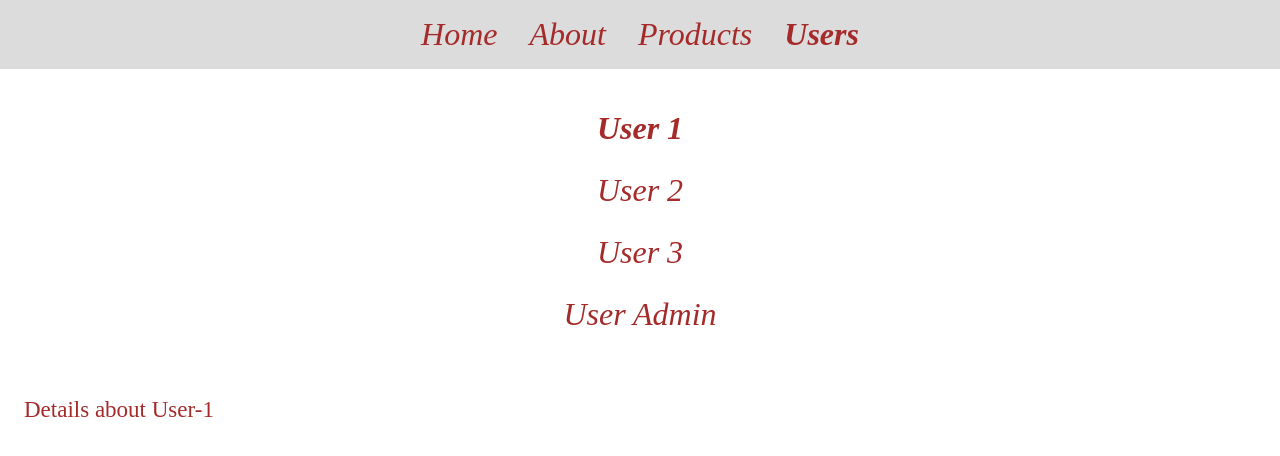
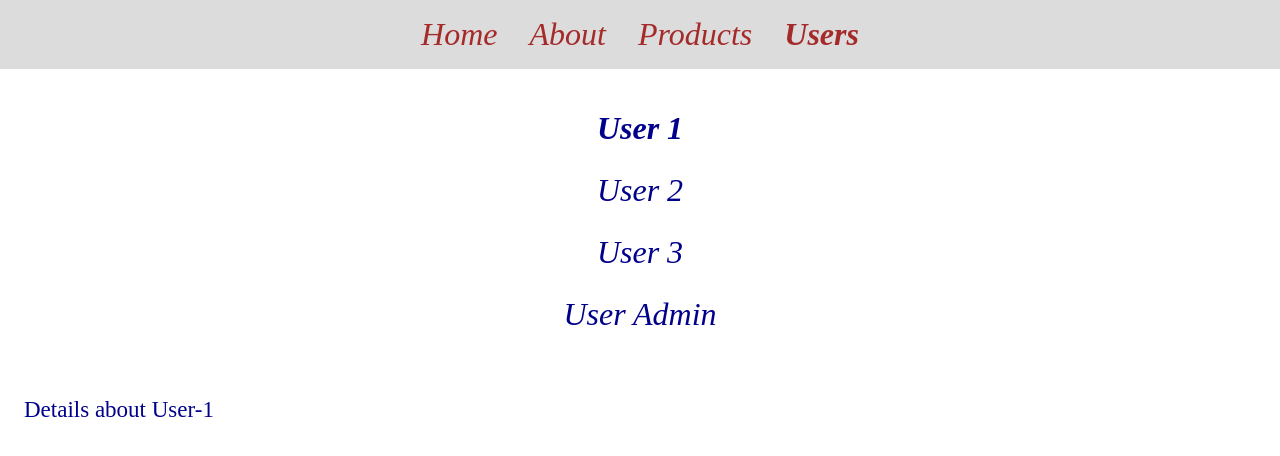
Before and after one commit to azamsyedmohd/React-Router-V6, a React (Vite) app: page /users/1 in a window 1280 px wide. Shown: the top 456 px of the page. Built offline with nearby package versions, Linux system fonts and the light colour scheme.

Commit message:
styling changed

```diff
--- a/src/Components/Admin.jsx
+++ b/src/Components/Admin.jsx
@@ -3,7 +3,7 @@ const Admin = () => {
     <>
       <h1
         style={{
-          color: "brown",
+          color: "darkblue",
           fontSize: 23,
           fontWeight: "lighter",
           margin: "1.5rem",
--- a/src/Components/UserDetails.jsx
+++ b/src/Components/UserDetails.jsx
@@ -6,7 +6,7 @@ const UserDetails = () => {
       <section>
         <h1
           style={{
-            color: "brown",
+            color: "darkblue",
             fontSize: 23,
             fontWeight: "lighter",
             margin: "1.5rem",
--- a/src/Components/Users.jsx
+++ b/src/Components/Users.jsx
@@ -5,7 +5,7 @@ const Users = () => {
       fontWeight: isActive ? "bold" : "normal",
       textDecoration: "none",
       fontSize: "2rem",
-      color: "brown",
+      color: "darkblue",
       fontStyle: "italic",
     };
   };
```
